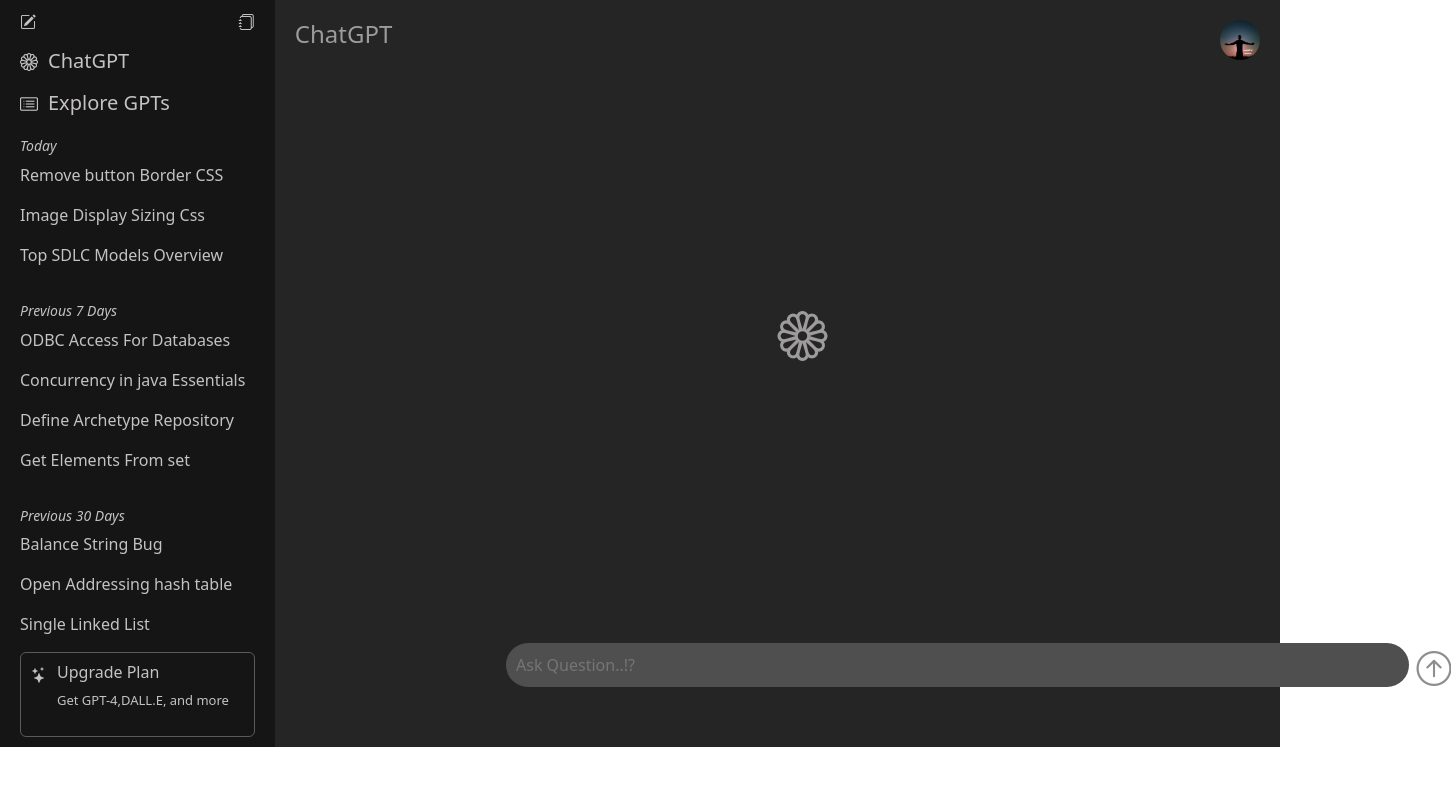
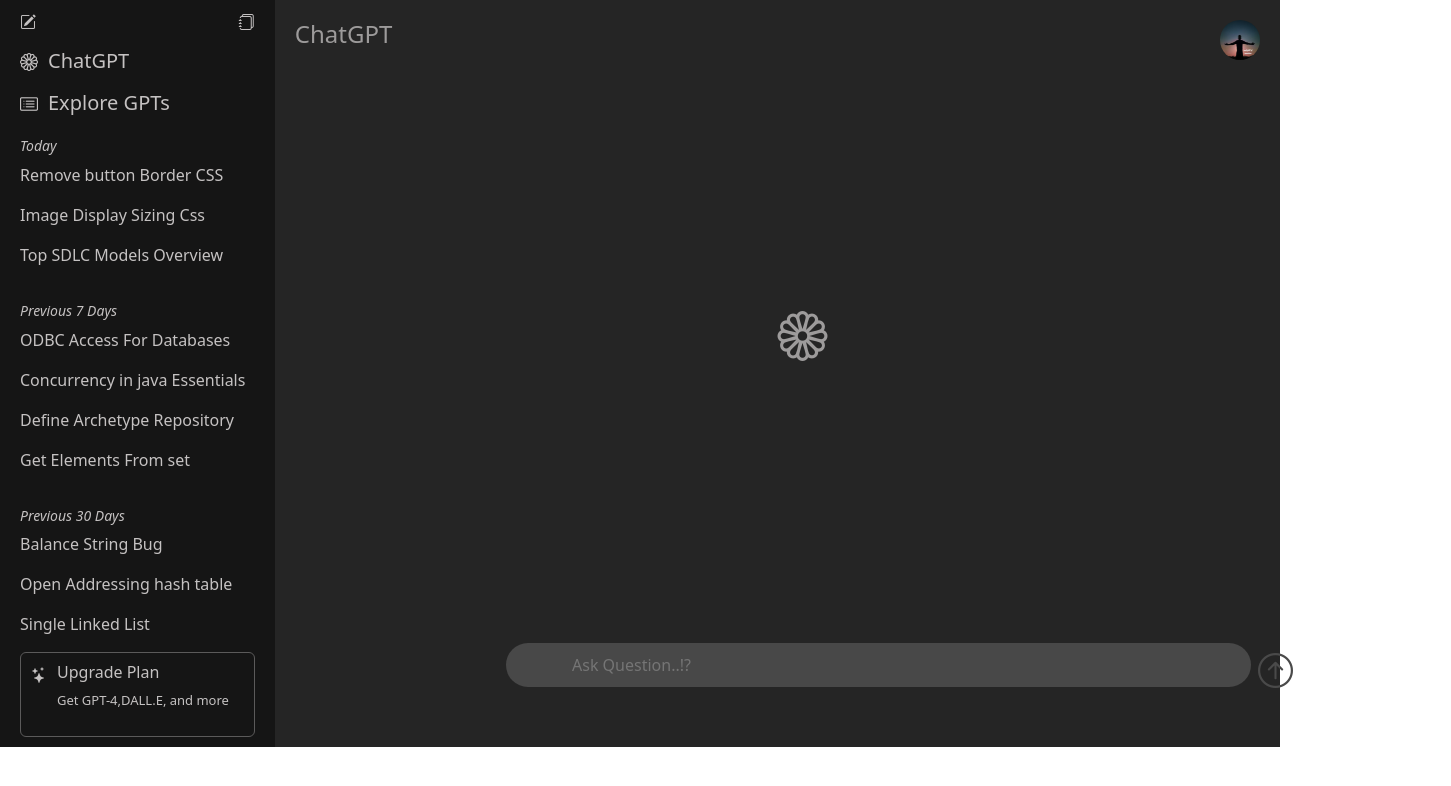
Before and after one commit to mallakuntatharunkumar/ChatGPT1, a plain HTML site: page index.htm in a window 1280 px wide. Shown: the whole page, 1451 px wide, since content can reach past the window. Drawn offline with nearby package versions, Linux system fonts and the light colour scheme.

Commit message:
'modified'

```diff
--- a/index.htm
+++ b/index.htm
@@ -72,6 +72,7 @@
                 </div>
             </div>
 
+
             <div>
 
                 <div>
@@ -80,8 +81,8 @@
             </div>
 
 
-            <div class="input">
-                <input type="text" placeholder="Ask Question..!?" class="inner-input" >
+            <div class="input text-center">
+                <input type="text"  placeholder="Ask Question..!?" class="inner-input text-center" >
                 <i class="bi bi-arrow-up-circle"></i>
             </div>
         </div>
--- a/style.css
+++ b/style.css
@@ -105,18 +105,19 @@ position: relative;
     bottom: 0;
     margin: 60px 23%;
 text-align: center;
+align-items: center;
 
 }
 .inner-input{
    padding: 10px;
-   padding-right: 230%;
+   padding-right: 175%;
    border-radius: 25px;
-   background-color: rgb(80, 79, 79);
+   background-color: rgb(72, 72, 72);
    border: none;
-   color: rgb(253, 253, 253);
+   color: rgb(243, 237, 237);
 }
 .bi-arrow-up-circle{
-    color: rgb(143, 141, 141);
+    color: rgb(74, 74, 74);
     width: 40px;
     height: 40px;
     font-size: 35px;
@@ -129,5 +130,12 @@ text-align: center;
     git commit -m "First Commit"
      git remote add origin https://github.com/mallakuntatharunkumar/ChatGpt.git(Changes for evry repository)
      git push -u origin master
+     -----
+     git init
+     git add .
+     git status
+     git commit -m 'version5'
+     git push
+
 
 */
```
